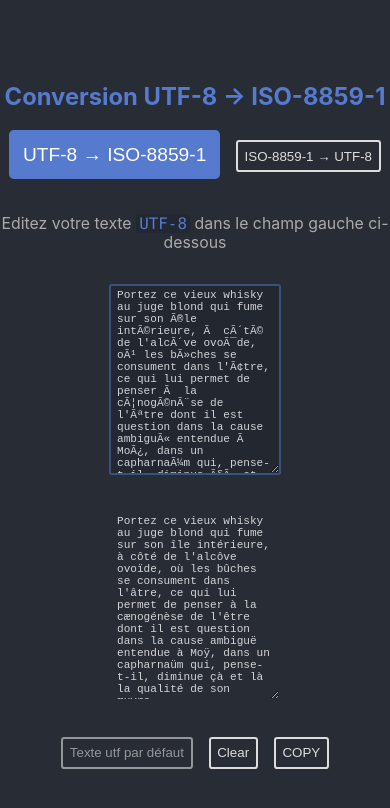
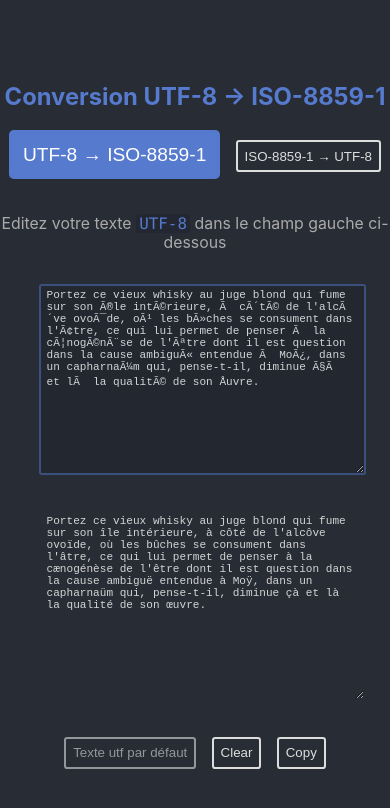
Before and after one commit to Dweez/utf8-iso-convert, a React (Create React App) app: page / in a window 390 px wide. Shown: the top 808 px of the page. Built offline with nearby package versions, Linux system fonts and the light colour scheme.

Commit message:
fix mobile converter size

```diff
--- a/public/index.html
+++ b/public/index.html
@@ -7,7 +7,7 @@
     <meta name="theme-color" content="#000000" />
     <meta
       name="description"
-      content="Convert UTF-8 ← → ISO-8859-1 - String conversion tool"
+      content="Convert UTF-8 ← → ISO-8859-1 - Text encoding conversion tool. Outil de conversion d'encodage de texte."
     />
     <link rel="apple-touch-icon" href="logo192.png" />
     <!--
--- a/src/components/converter/converter.css
+++ b/src/components/converter/converter.css
@@ -113,10 +113,7 @@ button:last-child{
     margin-top: 1em;
     margin-bottom: 1em;
   }
-  .textarea{
-    width: 80%;
-  }
-  .result{
+  .result-container, .textarea-container {
     width: 80%;
   }
 }
--- a/src/components/converter/index.js
+++ b/src/components/converter/index.js
@@ -102,7 +102,7 @@ const Converter = () => {
           {`Texte ${input[0]} par défaut`}
         </button>
         <button onClick={event => setInput([input[0], ""])}>Clear</button>
-        <button onClick={event => copyResult(event)} disabled={(mixed)}>COPY</button>
+        <button onClick={event => copyResult(event)} disabled={(mixed)}>Copy</button>
       </div>
     </>
   )
```
